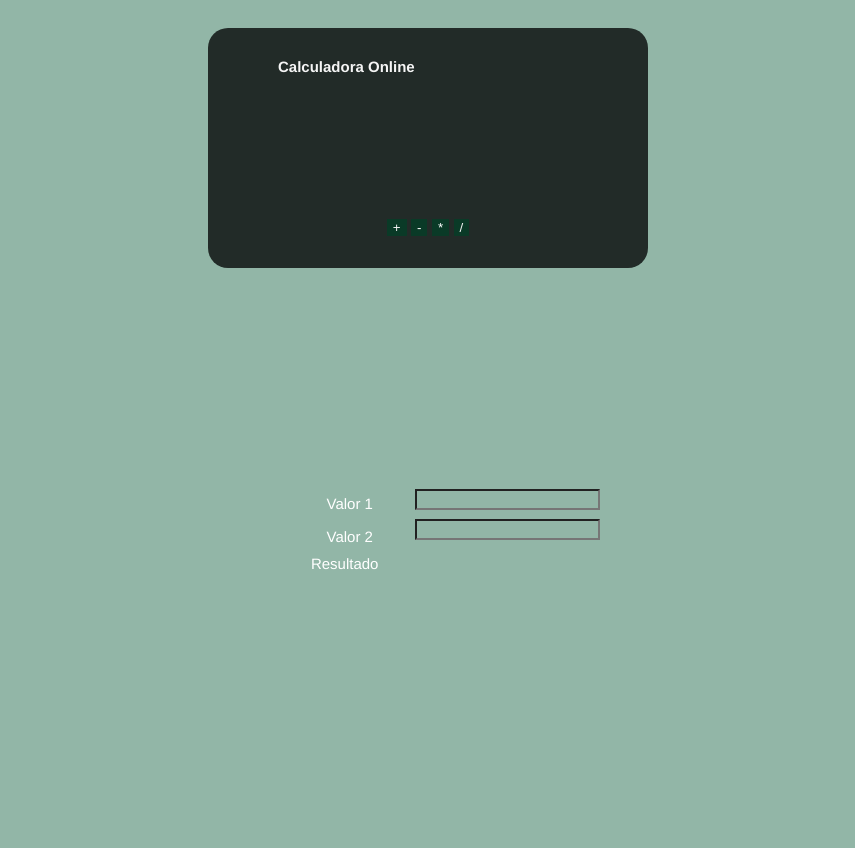
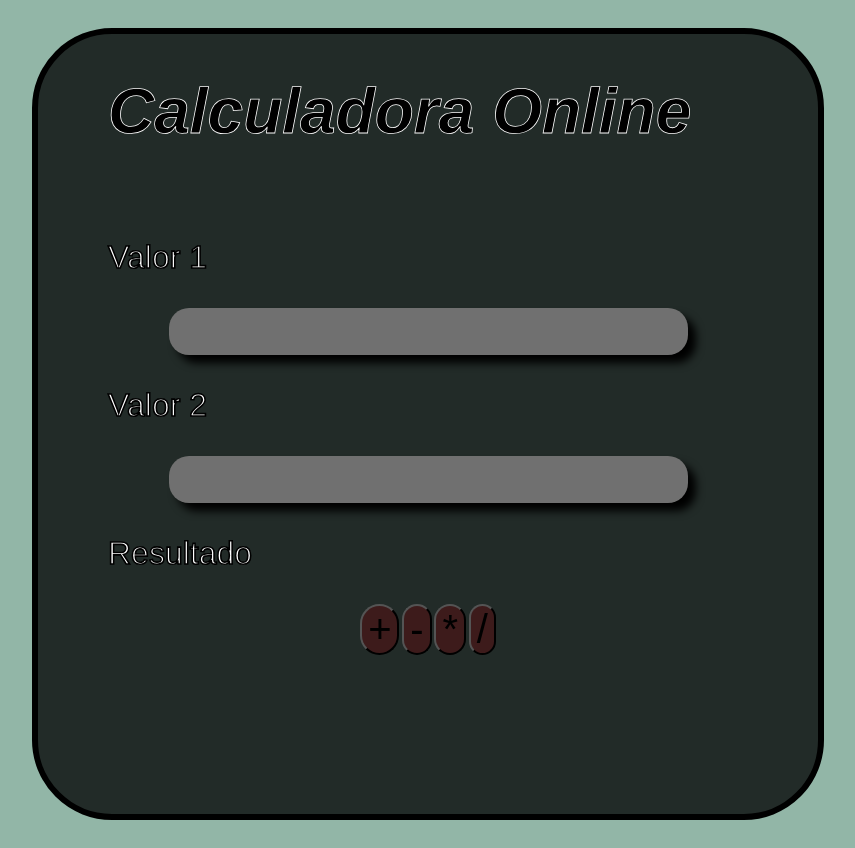
Before and after one commit to Bran666/Calculadora, a plain HTML site: page index.html in a window 1280 px wide. Shown: the whole page, without its empty margins (212-1067 px from the left). Before the commit the page ends 800 px from the top, so only its background shows below. Drawn offline with Linux system fonts and the light colour scheme.

Commit message:
Renovacion De la Calculadora

```diff
--- a/calculadora.js
+++ b/calculadora.js
@@ -1,19 +1,42 @@
-let valor1 = document.querySelector("#valor1").value;
-let valor2 = document.querySelector("#valor2").value;
+let valor1 = document.querySelector("#valor1")
+let valor2 = document.querySelector("#valor2")
 let resultado = document.querySelector("#resultado");
 
-let btnSuma = document.querySelector("#suma");
-let btnResta = document.querySelector("#resta");
-let btnMultiplicar = document.querySelector("#multiplicacion");
-let btnDividir = document.querySelector("#division");
+let btnSuma = document.querySelector("#sumar");
+let btnResta = document.querySelector("#restar");
+let btnMultiplicar = document.querySelector("#multiplicar");
+let btnDividir = document.querySelector("#dividir");
 
 
-btnSuma.addEventListener("click",suma)
+btnSuma.addEventListener("click",sumacion)
 
-
-function suma (){
+function sumacion (){
     let v1 = valor1.value;
     let v2 = valor2.value;
-    let suma = v1+v2;
+    let suma = Number(v1)+Number(v2);
     resultado.innerHTML = suma;
 }
+
+btnResta.addEventListener("click",restacion)
+function restacion (){
+    let v1 = valor1.value;
+    let v2 = valor2.value;
+    let resta = v1-v2;
+    resultado.innerHTML = resta;
+}
+
+btnDividir.addEventListener("click",dividicion)
+function dividicion (){
+    let v1 = valor1.value;
+    let v2 = valor2.value;
+    let resta = v1/v2;
+    resultado.innerHTML = resta;
+}
+
+btnMultiplicar.addEventListener("click",multiplicacion)
+function multiplicacion (){
+    let v1 = valor1.value;
+    let v2 = valor2.value;
+    let resta = v1*v2;
+    resultado.innerHTML = resta;
+}
--- a/index.html
+++ b/index.html
@@ -15,22 +15,20 @@
          <div>
             <p id="v1">Valor 1</p>
             <input type="text" id="valor1">
-
          </div>
 
          <div>
             <p id="v2" class="valor2"> Valor 2</p>
             <input type="text" id="valor2">
          </div>
+
          <div>
             <p id="res">Resultado</p>
-            <span id="Resultado"></span>
+            <span id="resultado"></span>
          </div>
 
-    </section>
-
+    <section class="botones">
          <div>
-        <section class="botones">
             <button id="sumar"> + </button>
             <button id="restar"> - </button>
             <button id="multiplicar"> * </button>
@@ -38,6 +36,9 @@
         </div>
 
     </section>
+</section>
+
+
 
 
     <script src="./calculadora.js"></script>
--- a/style.css
+++ b/style.css
@@ -10,100 +10,129 @@ body {
     padding: 20px;
     border-radius: 20px ;
   }
+
   .tittle{
-    margin-top: -40px;
-    color: whitesmoke;
+    font-style: italic;
+    font-size: 8vh;
+    color: rgb(0, 0, 0);
     display: flex;
     bottom: auto;
+    width: 100vh;
+    height: 10vh;
+    margin-top: -3rem;
+    -webkit-text-stroke: 0.1vh white;
   }
+
   .contenedor-calculadora {
     background-color: rgb(34, 43, 40);
-    width: 300px;
-    height: 100px;
+    width: 80vh;
+    height: 80vh;
     margin: 0 auto;
     text-align: center;
     padding: 70px;
     display: flex;
-    border-radius: 20px ;
+    flex-direction: column;
+    border-radius: 10vh ;
+    border: 0.8vh solid black;
   }
+
   #v1{
-    margin-left:-250px ;
-    font-size: 15px;
+    font-size: 4vh;
     color: white;
-    bottom: 240px;
-    position: absolute;
-    width: 370px;
-    height: 50px;
+    display: flex;
+    flex-direction: flex-start;
+    -webkit-text-stroke: 0.2vh black;
   }
 
   #valor1 {
-    background-color: rgb(146, 182, 167);
-    display: flex;
-    align-items: center;
-    justify-content: center;
-    position: absolute;
-    bottom: 290px;
+    font-size: 5vh;
+    border: none;
+    background-color: rgb(112, 112, 112);
+    box-shadow: 1vh 1vh 1vh black;
+    border-radius: 20px;
   }
 
   #v2{
-    margin-left:-250px ;
-    font-size: 15px;
+    font-size: 4vh;
     color: white;
-    bottom: 240px;
-    position: absolute;
-    width: 370px;
-    height: -100px;
+    display: flex;
+    flex-direction: flex-start;
+    -webkit-text-stroke: 0.2vh black;
+
   }
 
   #valor2 {
-    background-color: rgb(146, 182, 167);
-    display: flex;
-    align-items: center;
-    justify-content: center;
-    position: absolute;
-    bottom: 260px;
+    font-size: 5vh;
+    border: none;
+    background-color: rgb(112, 112, 112);
+    box-shadow: 1vh 1vh 1vh black;
+    border-radius: 20px;
   }
 
-  .botones {
-    font-size: 16px;
-    margin-top: -50px;
+  #res{
+    font-size: 4vh;
+    color: white;
+    display: flex;
+    flex-direction: flex-start;
+    -webkit-text-stroke: 0.2vh black;
   }
+
+#resultado{
+  color: white;
+    font-size: 5rem;
+    background-color: rgb(0, 7, 112);
+    box-shadow: 1vh 1vh 1vh black;
+    border-radius: 10px;
+  }
+
+.botones{
+    display: inline;
+  }
+
 #sumar{
-    color: whitesmoke;
-    background-color: rgb(10, 58, 39);
-    border: 0;
+  background-color: rgb(61, 27, 27);
+  font-size: 5vh;
+  border-radius: 20vh;
+}
+
+#sumar:hover{
+  background-color: rgb(11, 20, 102);
+  color: white;
+  transform: scale(1);
 }
 
 #restar{
+  background-color: rgb(61, 27, 27);
+  font-size: 5vh;
+  border-radius: 20vh;
+}
+
+#restar:hover{
+  background-color: rgb(11, 20, 102);
   color: white;
-    background-color: rgb(10, 58, 39);
-    border: 0;
+  transform: scale(1);
 }
 
 #multiplicar{
+  background-color: rgb(61, 27, 27);
+  font-size: 5vh;
+  border-radius: 20vh;
+}
+
+#multiplicar:hover{
+  background-color: rgb(11, 20, 102);
   color: white;
-    background-color: rgb(10, 58, 39);
-
-    border: 0;
+  transform: scale(1);
 }
 
 #dividir{
-    color: whitesmoke;
-    background-color: rgb(10, 58, 39);
-    border: 0;
+  background-color: rgb(61, 27, 27);
+  font-size: 5vh;
+  border-radius: 20vh;
 }
 
-  #res{
+#dividir:hover{
+  background-color: rgb(11, 20, 102);
   color: white;
-    margin-left:-250px ;
-    font-size: 15px;
-    color: white;
-    bottom: 230px;
-    position: absolute;
-    width: 360px;
-    height: 0px;
+  transform: scale(1);
 }
-
-  #resultado{
-    background-color: rgb(167, 3, 3);
-  }
```
Lines whose indentation alone changed are shown as unchanged.
